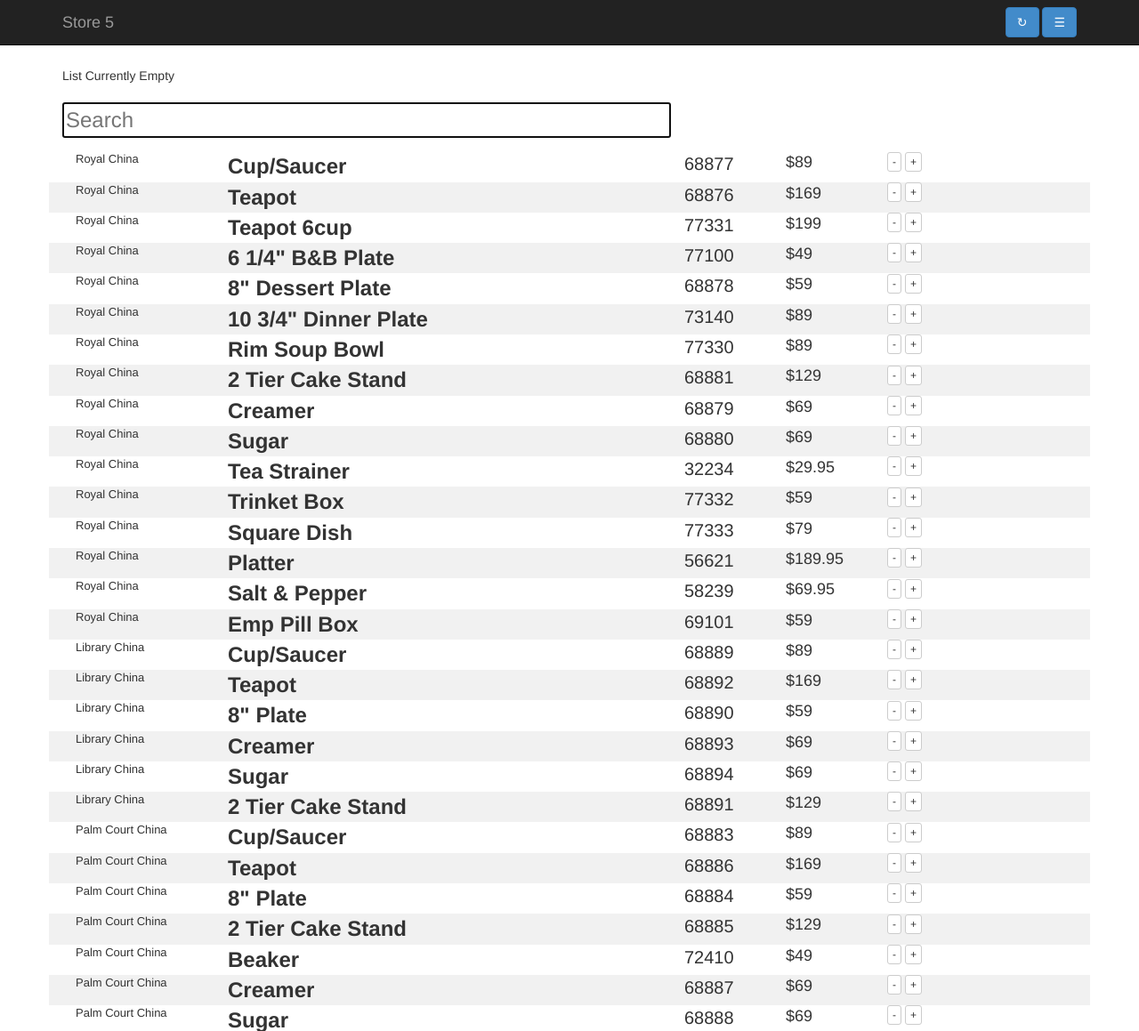
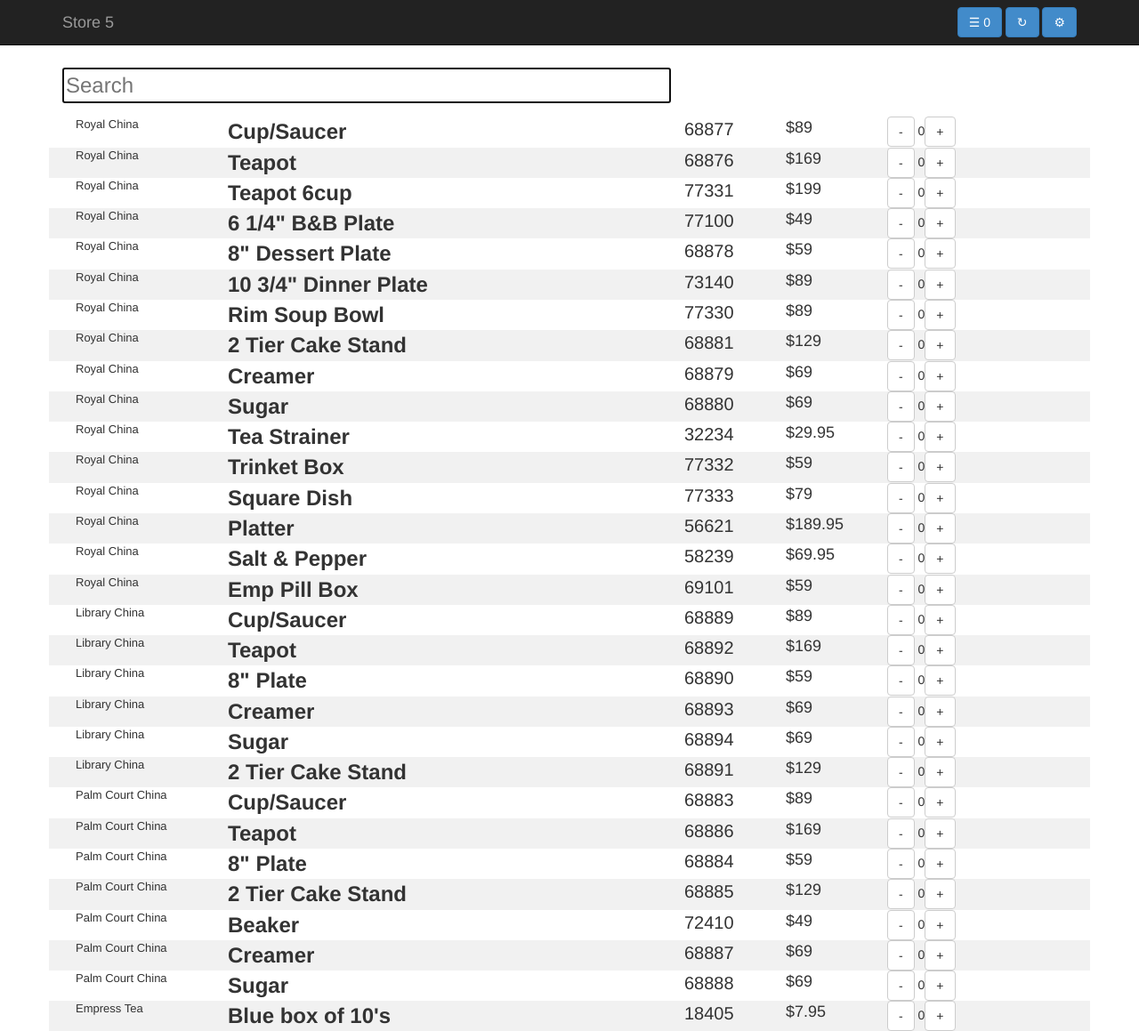
Before and after one commit to allankenneth/stockrun.co, a PHP site: page / in a window 1280 px wide. Shown: the top 1159 px of the page at 89% size. Run offline with PHP 8.4, Linux system fonts and the light colour scheme.

Commit message:
More qty UI tweaks and changes; formatting.

```diff
--- a/css/style.css
+++ b/css/style.css
@@ -4,12 +4,12 @@ body {
 .top {
 	margin-top: 15px;
 }
-#shoppinglist {
-/*	display: none;*/
+#basket {
+	display: none;
 	margin: 0 0 20px 0;
 	padding: 0;
 }
-#shoppinglist li {
+#basket li {
 	list-style: none;
 	margin: 0;
 	padding: 0;
--- a/index.php
+++ b/index.php
@@ -15,8 +15,9 @@
     <div class="navbar navbar-inverse navbar-fixed-top" role="navigation">
       <div class="container">
   		<div class="buttons">
+  			<a class="btn btn-primary basket" href="#basket" title="Basket">&#9776; <span>0</span></a>
   			<a class="btn btn-primary refresh" href="#" title="Refresh the page">&#8635;</a>
-  			<a class="btn btn-primary showman" href="#manage" title="Download and upload new lists">&#9776;</a>
+  			<a class="btn btn-primary showman" href="#manage" title="Download and upload new lists">&#9881;</a>
   		</div>
         <div class="navbar-header">
           <span class="navbar-brand">Store 5</span>
@@ -74,7 +75,7 @@
 </div> <!--/#manage-->
 <div class="row">
 <div class="col-12 col-lg-12">
-	<ul id="shoppinglist">
+	<ul id="basket">
 	</ul>
 </div>
 </div>
@@ -120,9 +121,9 @@ while (($line = fgetcsv($f)) !== false) {
                 $count++; //go up one each loop
         }
 		echo "<div class=\"col-md-2 col-lg-2\">";
-		echo " <a class=\"addtolist btn btn-xs btn-default\" id=\"minus\" data-item=\"".$items."\" href=\"#\">-</a>";
-		echo " <span></span>";
-		echo "<a class=\"addtolist btn btn-xs btn-default\" id=\"plus\" data-item=\"".$items."\" href=\"#\">+</a>";
+		echo " <a class=\"addtolist btn btn-default\" id=\"minus\" data-item=\"".$items."\" href=\"#\">-</a>";
+		echo " <span>0</span>";
+		echo "<a class=\"addtolist btn btn-default\" id=\"plus\" data-item=\"".$items."\" href=\"#\">+</a>";
 		echo "</div>\n";
         echo "</div></div>\n";
         echo "</li>\n";
@@ -163,6 +164,10 @@ $(function() {
 		$('#manage').slideToggle();
 		return false;
 	});
+	$('.basket').click(function(){
+		$('#basket').slideToggle();
+		return false;
+	});
 	$(".search").focus();
 
 	$(".addtolist").click(function(){
@@ -175,6 +180,9 @@ $(function() {
 		var updateKey = 0;
 		var updateQty = 0;
 		var local = sortLocal();
+		var totalQty = local.length;
+		$(".basket span").html(totalQty);
+		//console.log(totalQty);
 		local.forEach(function(entry) {
 			if (item[3] == entry[4]) {
 				addto = 1;
@@ -291,7 +299,7 @@ function getAllItems() {
 	if (subtotal == 0) {
 		stockList = '<li class="empty">List Currently Empty</li>';
 	}
-	$("#shoppinglist").html(stockList); //update the ul with the list items
+	$("#basket").html(stockList); //update the ul with the list items
 }
 
 
```
